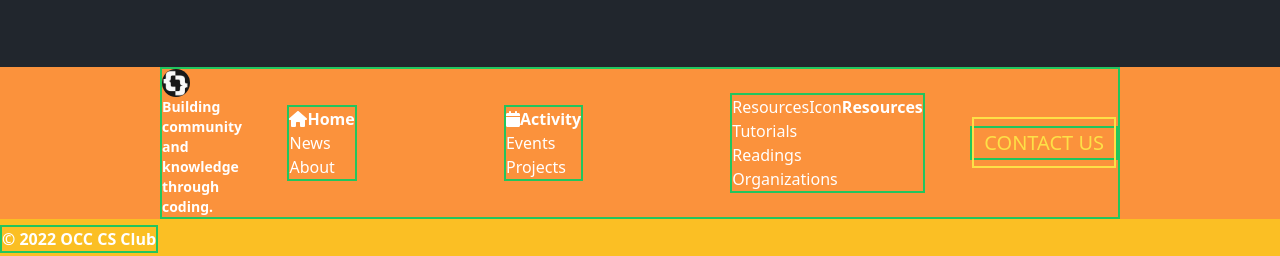
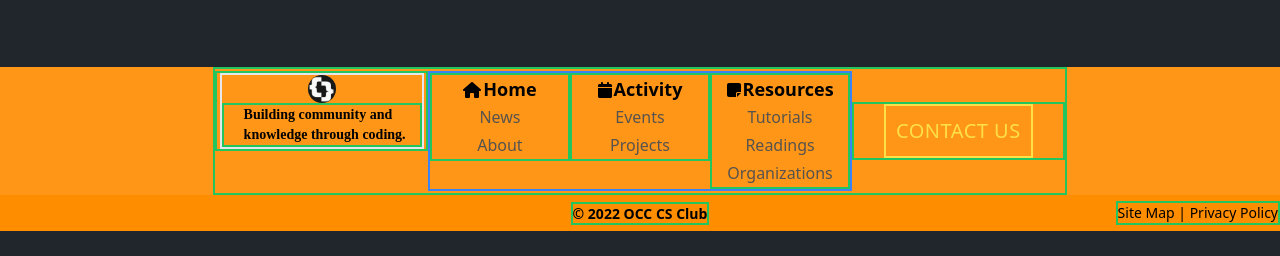
Before and after one commit to Computer-Science-Club-OCC/Computer-Science-Club-OCC.github.io, a React (Vite) app in the folder client/: page /homepage in a window 1280 px wide. Shown: the part 1691-1947 px from the top of the page. After the commit the page ends 1922 px from the top, so only its background shows below. Built offline with nearby package versions, Linux system fonts and the light colour scheme.

Commit message:
aligned and tried fitting elements on smaller screens

```diff
--- a/client/src/components/footer/Footer.jsx
+++ b/client/src/components/footer/Footer.jsx
@@ -1,130 +1,130 @@
 import { Link } from "react-router-dom";
 import ClubLogo from "../../asset/images/club-logo.png";
 import { FontAwesomeIcon } from "@fortawesome/react-fontawesome";
-import { faCalendar, faHouse } from "@fortawesome/free-solid-svg-icons";
+import { faCalendar, faHouse, faNoteSticky } from "@fortawesome/free-solid-svg-icons";
 
 
 function Footer() {
     return (
-        <footer className="text-white bg-orange-400">
-            <div className="flex items-center justify-between border-2 border-green-500 w-3/4 m-auto">
-				<div className="logo-space  w-[80px]">
-					<div className="logo-box w-fit">
+        <footer className="bg-[#ff9617]">
+            <div className="flex items-center justify-between border-2 border-green-500 w-2/3 m-auto py-0.5 md:w-full sm:flex-col">
+				<div className="logo-space border-2 border-green-500 w-1/3 h-full mb-auto sm:w-full">
+					<div className="logo-box w-fit border-2 border-blue m-auto ">
 						<img
-							className="w-7 h-7 rounded-full"
+							className="w-7 h-7 rounded-full m-auto"
 							src={ClubLogo}
 							alt="OCC Club Logo"
 						/>
-						<p className="text-sm  w-1/2">
+						<p className="text-sm  w-[200px] border-2 border-green-500 pl-5 pr-0 font-[cursive]">
 							<strong>Building community and knowledge through coding. </strong>
 						</p>
 					</div>
 				</div>
-				<div className="flex items-center content-baseline justify-between border-blue-500 w-2/3">
-					<ul className="flex flex-col border-2 border-green-500">
-						<li className="footer-link-container-header">
+				<div className="flex items-start justify-between border-2 border-blue-500 w-2/3 md:min-w-[258px] sm:w-full sm:my-2">
+					<ul className="flex flex-col border-2 border-green-500 w-full">
+						<li className="footer-link-container-header m-auto">
 							<Link to="/homepage" className="footer-link">
-								<span>
+								<span className="mr-0.5">
 									<FontAwesomeIcon icon={faHouse} />
 								</span>
-								<span className="footer-title">
+								<span className="footer-title text-lg after:absolute after:w-full after:bg-blue-500 after:origin-bottom-right after:scale-x-0 after:h-[3px] after:bottom-0 after:right-0 after:transition-transform hover:after:scale-x-1 after:mb-[-2px] hover:after:origin-bottom-left">
 									<strong>Home</strong>
 								</span>
 							</Link>
 						</li>
-						<li className="footer-link-container">
-							<Link to="/homepage" className="footer-sublink">
-								<span className="sublink-name">News</span>
+						<li className="footer-link-container mx-auto my-0.5 text-stone-600">
+							<Link to="/homepage" className="footer-sublink after:absolute after:w-full after:bg-yellow-500 after:origin-bottom-right after:scale-x-0 after:h-[10px] after:bottom-0 after:right-0 after:transition after:transform after:duration-[1s] after:ease-[cubic-bezier(0, 0, 0.44, 1.1)] hover:after:scale-x-1 hover:after:origin-bottom-left">
+								<span className="sublink-name text-base">News</span>
 							</Link>
 						</li>
-						<li>
+						<li className="footer-link-container mx-auto my-0.5 text-stone-600">
 							<Link to="/homepage">
-								<span>About</span>
+								<span className="sublink-name text-base">About</span>
 							</Link>
 						</li>
 					</ul>
-					<ul className="flex flex-col border-2 border-green-500">
-						<li className="footer-link-container-header">
+					<ul className="flex flex-col border-2 border-green-500 w-full">
+						<li className="footer-link-container-header m-auto">
 							<Link to="" className="footer-link">
-								<span>
+								<span className="mr-0.5">
 								<FontAwesomeIcon icon={faCalendar} />
 								</span>
-								<span className="footer-title">
+								<span className="footer-title text-lg">
 									<strong>Activity</strong>
 								</span>
 							</Link>
 						</li>
-						<li className="footer-link-container">
+						<li className="footer-link-container mx-auto my-0.5 text-stone-600">
 							<Link to="/activity/events" className="footer-sublink">
-								<span className="sublink-name">Events</span>
+								<span className="sublink-name text-base">Events</span>
 							</Link>
 						</li>
-						<li className="footer-link-container">
+						<li className="footer-link-container mx-auto my-0.5 text-stone-600">
 							<Link to="/activity/projects" className="footer-sublink">
-								<span className="sublink-name">Projects</span>
+								<span className="sublink-name text-base">Projects</span>
 							</Link>
 						</li>
 					</ul>
-					<ul className="flex flex-col border-2 border-green-500" id="resources-links">
-						<li className="footer-link-container-header">
+					<ul className="flex flex-col border-2 border-green-500 w-full" id="resources-links">
+						<li className="footer-link-container-header m-auto">
 							<Link
 								to="/resources"
 								className="footer-link"
 								state={{ option: 1 }}
 							>
-								<span>
-									ResourcesIcon
+								<span className="mr-0.5">
+								<FontAwesomeIcon icon={faNoteSticky} />
 								</span>
-								<span className="footer-title">
+								<span className="footer-title text-lg">
 									<strong>Resources</strong>
 								</span>
 							</Link>
 						</li>
-						<li className="footer-link-container">
+						<li className="footer-link-container mx-auto my-0.5 text-stone-600">
 							<Link
 								to="/resources"
 								className="footer-sublink"
 								state={{ option: 1 }}
 							>
-								<span className="sublink-name">Tutorials</span>
+								<span className="sublink-name text-base">Tutorials</span>
 							</Link>
 						</li>
-						<li className="footer-link-container">
+						<li className="footer-link-container mx-auto my-0.5 text-stone-600">
 							<Link
 								to="/resources"
 								className="footer-sublink"
 								state={{ option: 2 }}
 							>
-								<span className="sublink-name">Readings</span>
+								<span className="sublink-name text-base">Readings</span>
 							</Link>
 						</li>
-						<li className="footer-link-container">
+						<li className="footer-link-container mx-auto my-0.5 text-stone-600">
 							<Link
 								to="/resources"
 								className="footer-sublink"
 								state={{ option: 3 }}
 							>
-								<span className="sublink-name">Organizations</span>
+								<span className="sublink-name text-base">Organizations</span>
 							</Link>
 						</li>
 					</ul>
 
 				</div>
-				<div className="contact-button border-2 border-green-500 w-fit h-fit">
+				<div className="flex justify-center contact-button border-2 border-green-500 w-1/3 h-fit">
 					<Link
 						to="/homepage"
-						className="border-2 border-yellow-300 text-[20px] min-w-fit text-yellow-300 p-2.5 hover:text-black hover:bg-yellow-300"
+						className="border-2 border-yellow-300 whitespace-nowrap text-[20px] w-fit text-yellow-300 p-2.5 tracking-wide hover:text-black hover:bg-yellow-300"
 						state={{ section: 3 }}
 					>
 						CONTACT US
 					</Link>
 				</div>
 			</div>
-			<div className="bg-amber-400 py-1.5 flex items-center">
-				<span className="w-fit border-2 border-green-500">
+			<div className="bg-[#ff8d00] py-1.5 text-center md:flex md:flex-col md:items-center">
+				<span className="m-auto w-fit border-2 border-green-500 text-sm">
 					<strong>&copy; 2022 OCC CS Club</strong>
 				</span>
-				{/*<span className="absolute right-0 w-fit border-2 border-green-500">Site Map | Privacy Policy</span>*/}
+				<span className="m-auto absolute right-0 w-fit border-2 border-green-500 text-sm">Site Map | Privacy Policy</span>
 			</div>
 		</footer>
 
--- a/client/tailwind.config.js
+++ b/client/tailwind.config.js
@@ -11,6 +11,10 @@ module.exports = {
 				bounce400: "bounce 1s infinite 400ms",
 			},
 		},
+		screens: {
+			'md': {'max': '933px'},
+			'sm': {'max': '619px'}
+		}
 	},
 	plugins: [],
 };
```
